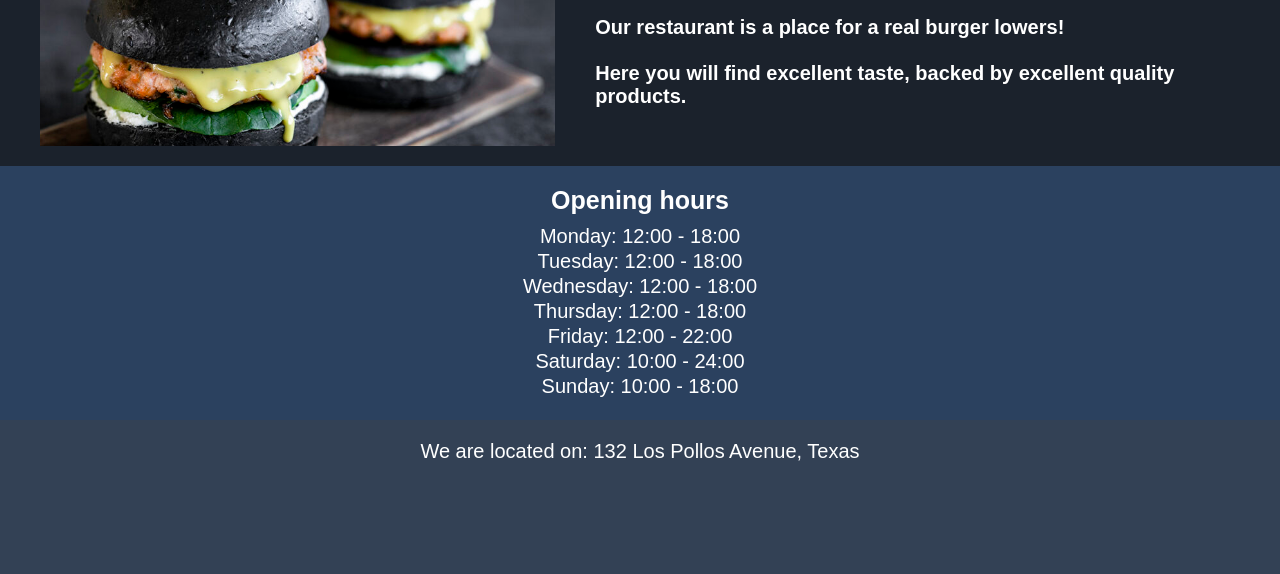
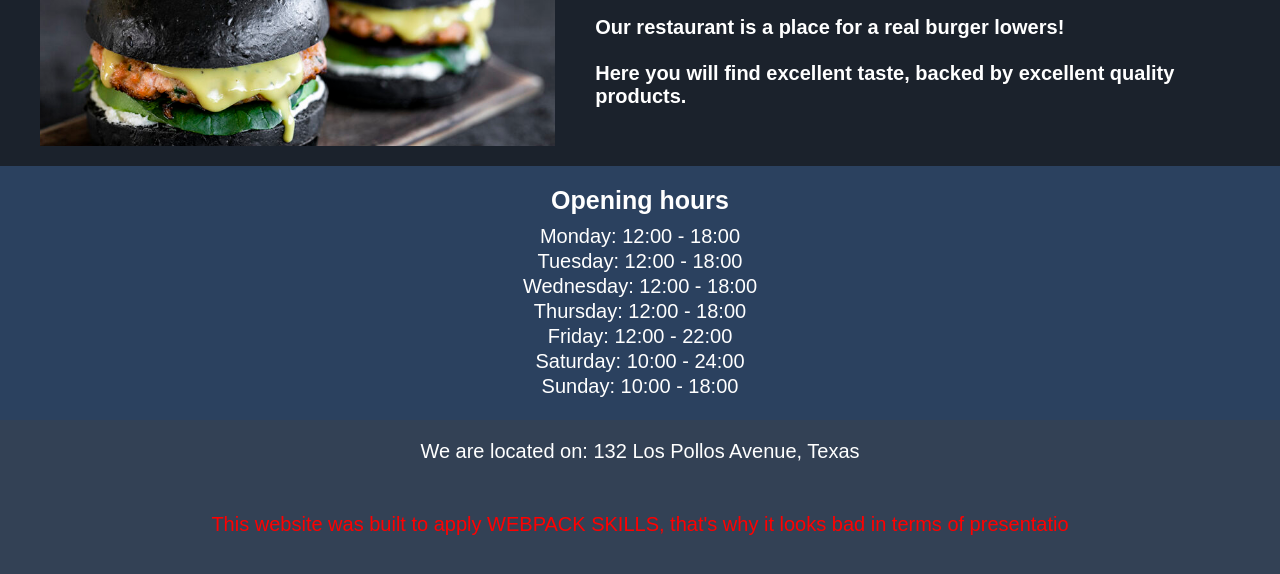
Before and after one commit to 0BooM/restaurant-page, a website built with webpack: page src/index.html in a window 1280 px wide. Shown: the part 206-780 px from the top of the page. Built offline with nearby package versions, Linux system fonts and the light colour scheme.

Commit message:
Update index.html, styles.css
Added little information about appearance of this site, it was build to apply webpack skills

```diff
--- a/src/index.html
+++ b/src/index.html
@@ -17,5 +17,9 @@
       </nav>
     </header>
     <div id="content"></div>
+    <footer>
+      This website was built to apply WEBPACK SKILLS, that's why it looks bad in
+      terms of presentatio
+    </footer>
   </body>
 </html>
--- a/src/style.css
+++ b/src/style.css
@@ -149,3 +149,9 @@ nav .buttons *:active {
 .contact {
   background-color: #2b415f;
 }
+
+body footer {
+  color: red;
+  margin-top: 5rem;
+  text-align: center;
+}
```
